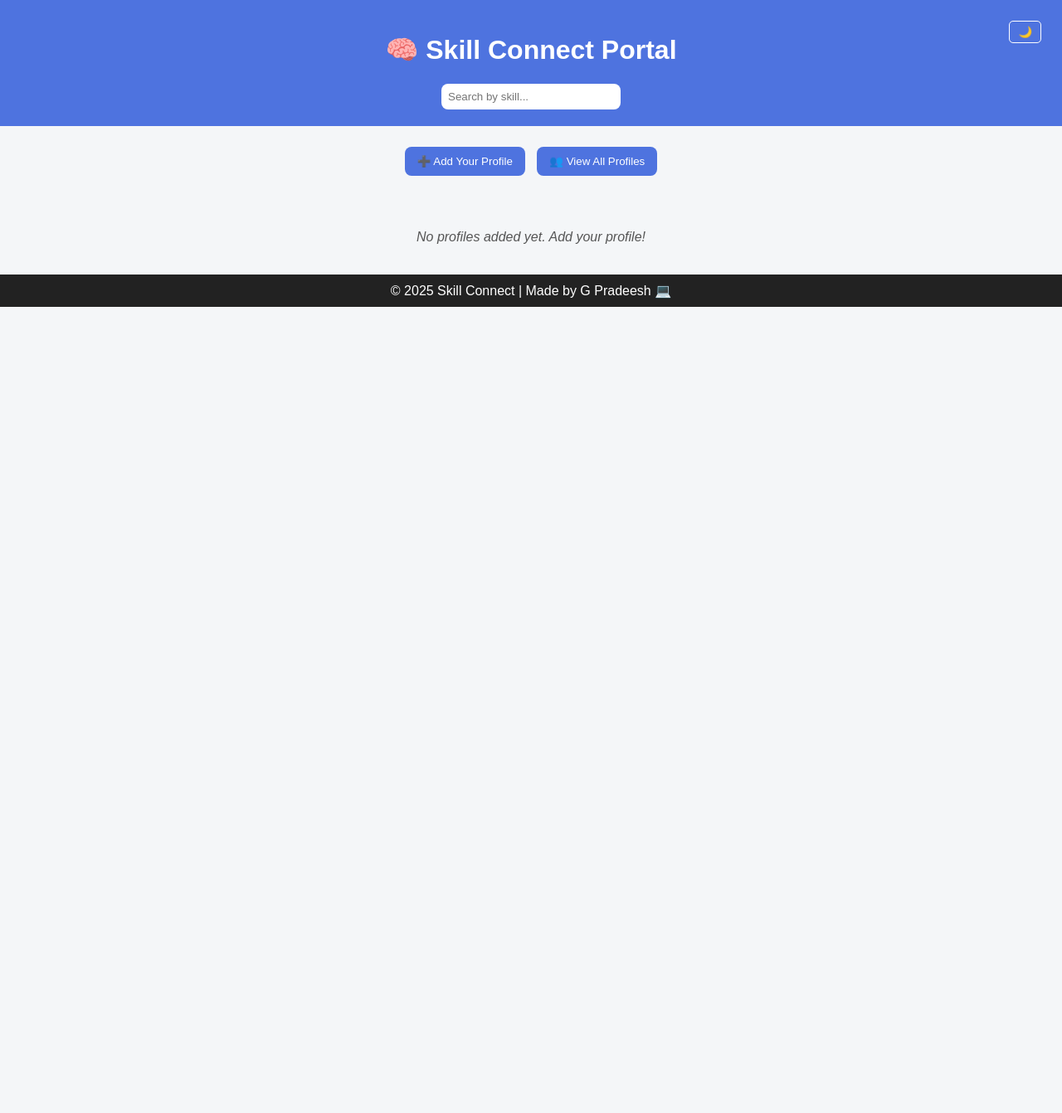
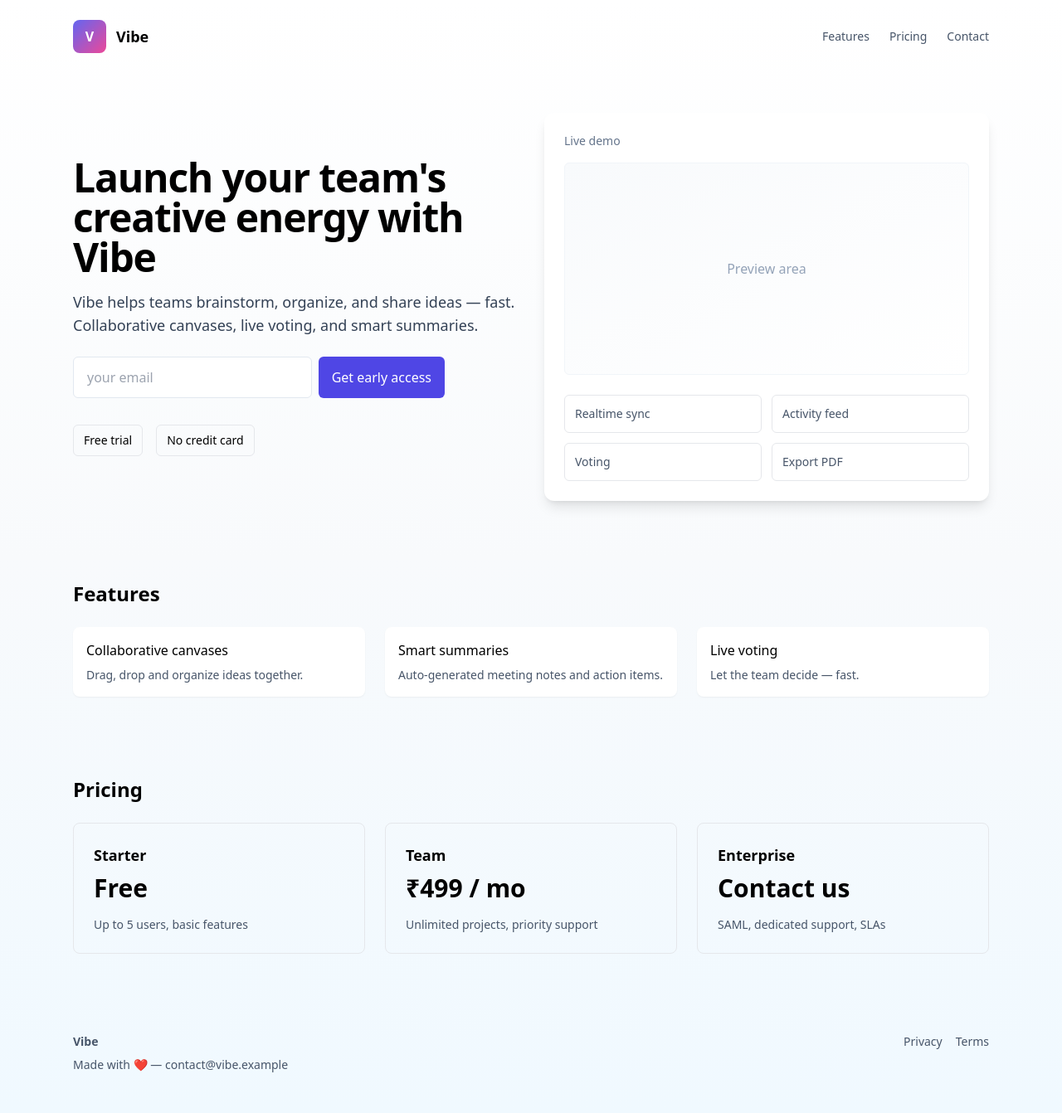
Before and after one commit to gpradeesh/skill.connect-portal, a plain HTML site: page index.html in a window 1280 px wide. Shown: the whole page at 83% size. Before the commit the page ends 800 px from the top, so only its background shows below. Drawn offline with nearby package versions, Linux system fonts and the light colour scheme.

Commit message:
index.html

```diff
--- a/index.html
+++ b/index.html
@@ -1,42 +1,120 @@
+<!-- Vibe Landing Page — Pure HTML + Tailwind CDN Version -->
 <!DOCTYPE html>
 <html lang="en">
 <head>
-  <meta charset="UTF-8">
-  <meta name="viewport" content="width=device-width, initial-scale=1.0">
-  <title>Skill Connect Portal</title>
-  <link rel="stylesheet" href="style.css">
+  <meta charset="UTF-8" />
+  <meta name="viewport" content="width=device-width, initial-scale=1.0" />
+  <title>Vibe — Team Collaboration Platform</title>
+  <script src="https://cdn.tailwindcss.com"></script>
 </head>
-<body>
+<body class="min-h-screen bg-gradient-to-b from-white via-slate-50 to-sky-50">
+  <header class="mx-auto max-w-6xl p-6 flex items-center justify-between">
+    <div class="flex items-center gap-3">
+      <div class="w-10 h-10 rounded-lg bg-gradient-to-br from-indigo-500 to-pink-500 flex items-center justify-center text-white font-bold">V</div>
+      <div class="text-lg font-semibold">Vibe</div>
+    </div>
+    <nav class="hidden md:flex gap-6 text-sm text-slate-600">
+      <a href="#features">Features</a>
+      <a href="#pricing">Pricing</a>
+      <a href="#contact">Contact</a>
+    </nav>
+  </header>
 
-<header>
-  <h1>🧠 Skill Connect Portal</h1>
-  <input type="text" id="searchInput" placeholder="Search by skill..." oninput="searchSkill()">
-  <button class="toggle-dark" onclick="toggleDarkMode()">🌙</button>
-</header>
+  <main class="mx-auto max-w-6xl px-6 py-12 grid grid-cols-1 md:grid-cols-2 gap-8 items-center">
+    <section>
+      <h1 class="text-4xl md:text-5xl font-extrabold tracking-tight">Launch your team's creative energy with Vibe</h1>
+      <p class="mt-4 text-lg text-slate-700">Vibe helps teams brainstorm, organize, and share ideas — fast. Collaborative canvases, live voting, and smart summaries.</p>
 
-<main>
-  <div class="buttons">
-    <button onclick="showAddForm()">➕ Add Your Profile</button>
-    <button onclick="loadProfiles()">👥 View All Profiles</button>
-  </div>
+      <form id="subscribeForm" class="mt-6 flex max-w-md gap-2">
+        <input id="email" type="email" required placeholder="your email" class="flex-1 rounded-md border border-slate-200 px-4 py-3 focus:outline-none focus:ring-2 focus:ring-indigo-300" />
+        <button type="submit" class="rounded-md bg-indigo-600 text-white px-4 py-3">Get early access</button>
+      </form>
+      <div id="message" class="mt-3 text-sm text-slate-600"></div>
 
-  <div id="formSection" class="hidden">
-    <h2>Add Your Profile</h2>
-    <input id="name" placeholder="Your Name" required>
-    <input id="dept" placeholder="Department">
-    <input id="teach" placeholder="Skills You Can Teach (comma separated)" required>
-    <input id="learn" placeholder="Skills You Want to Learn">
-    <input id="contact" placeholder="Email or Phone">
-    <button onclick="addProfile()">Save Profile</button>
-  </div>
+      <div class="mt-8 flex gap-4">
+        <div class="rounded-md border px-3 py-2 text-sm">Free trial</div>
+        <div class="rounded-md border px-3 py-2 text-sm">No credit card</div>
+      </div>
+    </section>
 
-  <div id="profiles"></div>
-</main>
+    <aside class="rounded-xl bg-white shadow-lg p-6">
+      <div class="text-sm text-slate-500">Live demo</div>
+      <div class="mt-4 h-64 rounded-md border border-slate-100 bg-gradient-to-br from-slate-50 to-white flex items-center justify-center text-slate-400">Preview area</div>
 
-<footer>
-  © 2025 Skill Connect | Made by G Pradeesh 💻
-</footer>
+      <div class="mt-6 grid grid-cols-2 gap-3 text-sm text-slate-600">
+        <div class="p-3 rounded-md border">Realtime sync</div>
+        <div class="p-3 rounded-md border">Activity feed</div>
+        <div class="p-3 rounded-md border">Voting</div>
+        <div class="p-3 rounded-md border">Export PDF</div>
+      </div>
+    </aside>
+  </main>
 
-<script src="script.js"></script>
+  <section id="features" class="mx-auto max-w-6xl px-6 py-12">
+    <h2 class="text-2xl font-semibold">Features</h2>
+    <div class="mt-6 grid grid-cols-1 md:grid-cols-3 gap-6">
+      <div class="rounded-lg bg-white p-4 shadow-sm">
+        <div class="font-medium">Collaborative canvases</div>
+        <div class="mt-2 text-sm text-slate-600">Drag, drop and organize ideas together.</div>
+      </div>
+      <div class="rounded-lg bg-white p-4 shadow-sm">
+        <div class="font-medium">Smart summaries</div>
+        <div class="mt-2 text-sm text-slate-600">Auto-generated meeting notes and action items.</div>
+      </div>
+      <div class="rounded-lg bg-white p-4 shadow-sm">
+        <div class="font-medium">Live voting</div>
+        <div class="mt-2 text-sm text-slate-600">Let the team decide — fast.</div>
+      </div>
+    </div>
+  </section>
+
+  <section id="pricing" class="mx-auto max-w-6xl px-6 py-12">
+    <h2 class="text-2xl font-semibold">Pricing</h2>
+    <div class="mt-6 grid grid-cols-1 md:grid-cols-3 gap-6">
+      <div class="rounded-lg border p-6">
+        <div class="text-lg font-semibold">Starter</div>
+        <div class="mt-2 text-3xl font-bold">Free</div>
+        <div class="mt-4 text-sm text-slate-600">Up to 5 users, basic features</div>
+      </div>
+      <div class="rounded-lg border p-6">
+        <div class="text-lg font-semibold">Team</div>
+        <div class="mt-2 text-3xl font-bold">₹499 / mo</div>
+        <div class="mt-4 text-sm text-slate-600">Unlimited projects, priority support</div>
+      </div>
+      <div class="rounded-lg border p-6">
+        <div class="text-lg font-semibold">Enterprise</div>
+        <div class="mt-2 text-3xl font-bold">Contact us</div>
+        <div class="mt-4 text-sm text-slate-600">SAML, dedicated support, SLAs</div>
+      </div>
+    </div>
+  </section>
+
+  <footer id="contact" class="mx-auto max-w-6xl px-6 py-12 text-sm text-slate-600">
+    <div class="flex flex-col md:flex-row justify-between gap-6">
+      <div>
+        <div class="font-semibold">Vibe</div>
+        <div class="mt-2">Made with ❤️ — contact@vibe.example</div>
+      </div>
+      <div class="flex gap-4">
+        <a href="#">Privacy</a>
+        <a href="#">Terms</a>
+      </div>
+    </div>
+  </footer>
+
+  <script>
+    const form = document.getElementById('subscribeForm');
+    const msg = document.getElementById('message');
+    form.addEventListener('submit', function (e) {
+      e.preventDefault();
+      const email = document.getElementById('email').value;
+      if (!email.includes('@')) {
+        msg.textContent = 'Invalid email';
+        return;
+      }
+      msg.textContent = 'Subscribed successfully!';
+      form.reset();
+    });
+  </script>
 </body>
 </html>
```
